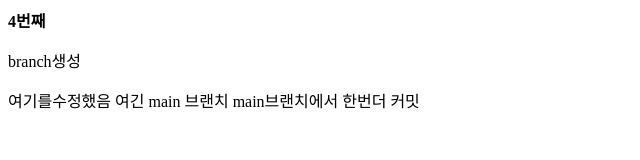
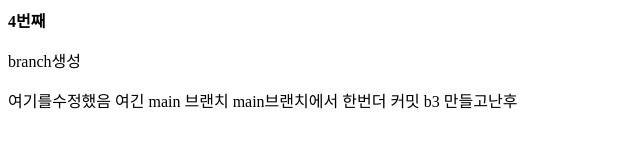
Before and after one commit to scriptfetish/scriptfetish.github.io, a plain HTML site: page htmll.html in a window 1280 px wide. Shown: the whole page, without its empty margins (0-640 px from the left). Drawn offline with Linux system fonts and the light colour scheme.

Commit message:
b3제작후 main

```diff
--- a/htmll.html
+++ b/htmll.html
@@ -15,5 +15,8 @@
     여긴 main 브랜치
 
     main브랜치에서 한번더 커밋
+
+
+    b3 만들고난후
 </body>
 </html>
```
